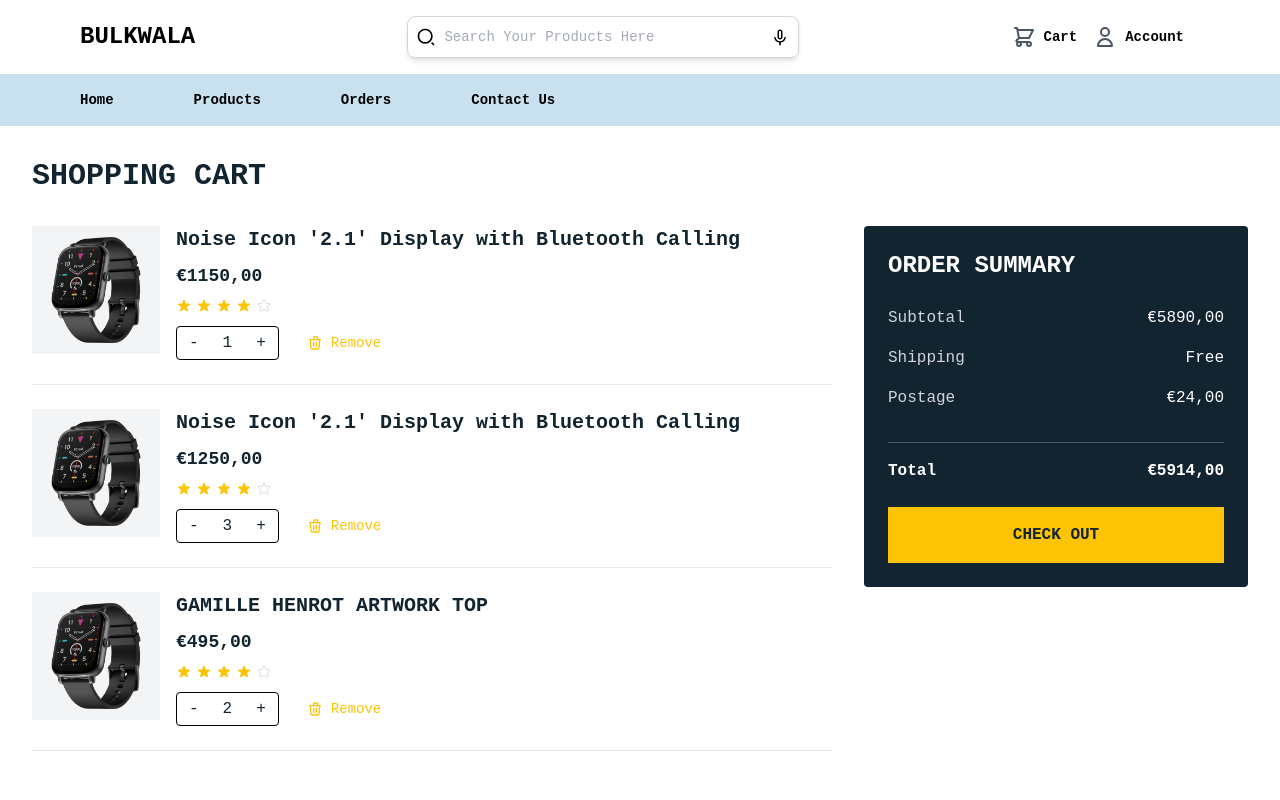
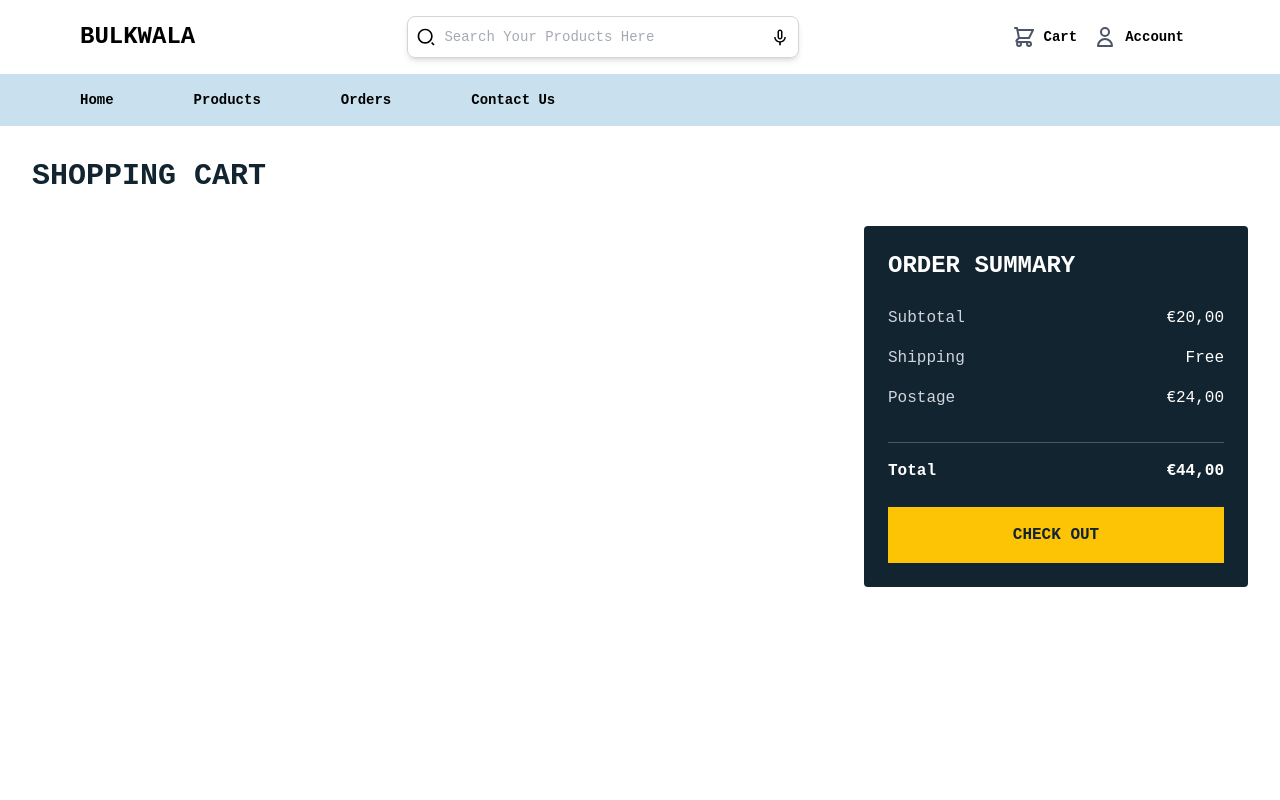
Before and after one commit to rajeev-the/E-bulkwala, a React (Vite) app: page /cart in a window 1280 px wide. Shown: the top 800 px of the page. Built offline with nearby package versions, Linux system fonts and the light colour scheme; a web font is replaced by a local one.

Commit message:
first commit

```diff
--- a/src/Componets/ProductListCard .jsx
+++ b/src/Componets/ProductListCard .jsx
@@ -2,7 +2,7 @@
 import { Link } from 'react-router-dom'
 
 
-const ProductListCard  = ({img}) => {
+const ProductListCard  = ({img , handleclick,id}) => {
   return (
      <Link to={'/products'}  className="bg-white rounded-xl p-4 transition-all duration-300  shadow-xl cursor-pointer max-w-[360px]">
       <div className="flex gap-4">
@@ -42,7 +42,7 @@
           </div>
 
           {/* CTA Button */}
-          <button className="w-full bg-[#112430] text-white py-2 rounded-lg hover:bg-opacity-90 transition-colors">
+          <button  onClick={()=>handleclick(id)} className="w-full bg-[#112430] text-white py-2 rounded-lg hover:bg-opacity-90 transition-colors">
             Add to Cart
           </button>
         </div>
--- a/src/Context/CartContext.jsx
+++ b/src/Context/CartContext.jsx
@@ -19,7 +19,14 @@
   }, [cart]);
 
   const addtocart = (productId) => {
-    setCart((prevcart) => [...prevcart, productId]);
+    if(!cart.includes(productId)){
+       setCart((prevcart) => [...prevcart, productId]);
+    }
+
+
+
+
+
   };
 
   const clear = () => {
--- a/src/Pages/Cart.jsx
+++ b/src/Pages/Cart.jsx
@@ -1,9 +1,14 @@
-import React,{useState} from 'react'
+import React,{useState ,useContext} from 'react'
 import CartItem from '../Componets/CartItem ';
 import watchphoto from '../assets/watchphoto.png'
+import { CartContext } from '../Context/CartContext';
 
 const Cart = () => {
-   const [items, setItems] = useState([
+
+  const {cart} = useContext(CartContext)
+  console.log(cart)
+
+   const data1 =[
     {
       id: 1,
       name: "Noise Icon '2.1' Display with Bluetooth Calling",
@@ -36,7 +41,12 @@
       image: watchphoto,
        rating: 4.5
     }
-  ]);
+  ]
+
+
+
+  const filterdata = data1.filter((p)=>cart.includes(p.id))
+
 
   const removeItem = (itemId) => {
     setItems(items.filter(item => item.id !== itemId));
@@ -49,7 +59,8 @@
     ));
   };
 
-  const subtotal = items.reduce((sum, item) => sum + (item.price * item.quantity), 0);
+  // const subtotal = items.reduce((sum, item) => sum + (item.price * item.quantity), 0);
+  const subtotal = 20
   const postage = 24.00;
   const total = subtotal + postage;
 
@@ -61,7 +72,7 @@
         {/* Cart Items */}
         <div className="flex-1">
           <div className="flex-1">
-          {items.map((item) => (
+          {filterdata?.map((item) => (
             <CartItem
               key={item.id}
               item={item}
--- a/src/Pages/Home.jsx
+++ b/src/Pages/Home.jsx
@@ -37,6 +37,7 @@
   const [iscount, setIscount] = useState(0);
 
   const {addtocart,cart} = useContext(CartContext)
+
 
 
 
--- a/src/Pages/ProductPage.jsx
+++ b/src/Pages/ProductPage.jsx
@@ -1,11 +1,17 @@
-import React, { useState , useEffect } from 'react'
+import React, { useState , useEffect ,useContext } from 'react'
 import ProductListCard from "../Componets/ProductListCard "
 import watchphoto from "../assets/watchphoto.png"
 import axios from 'axios'
 import Loading from '../Componets/Loading'
-import { data } from 'react-router-dom'
+import { CartContext } from '../Context/CartContext'
 
 const ProductPage = () => {
+
+   const {addtocart} = useContext(CartContext)
+
+const  handleclick = (id)=>{
+    addtocart(id)
+}
 
   const[issubCatogry,setIssubCatogry] = useState([])
     const [isLoading, setIsLoading] = useState(true);
@@ -35,7 +41,6 @@
   },[])
 
 
- console.log(issubCatogry)
 
 
 
@@ -136,6 +141,8 @@
       <ProductListCard
         key={i}
         img={watchphoto}
+        handleclick ={handleclick}
+        id={1}
         className="border-2 border-red-100 hover:shadow-red-100"
       />
     ))}
```
